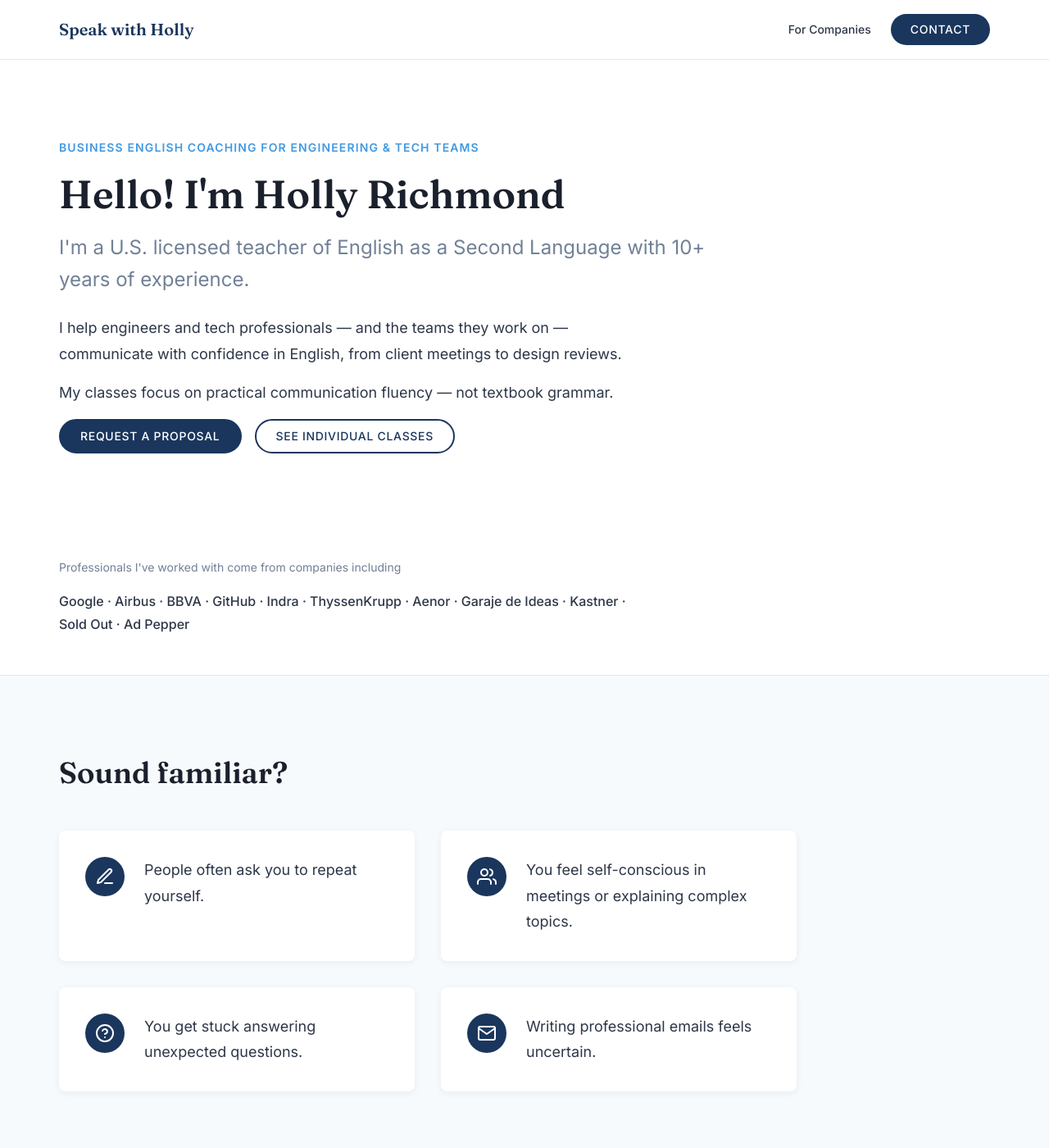
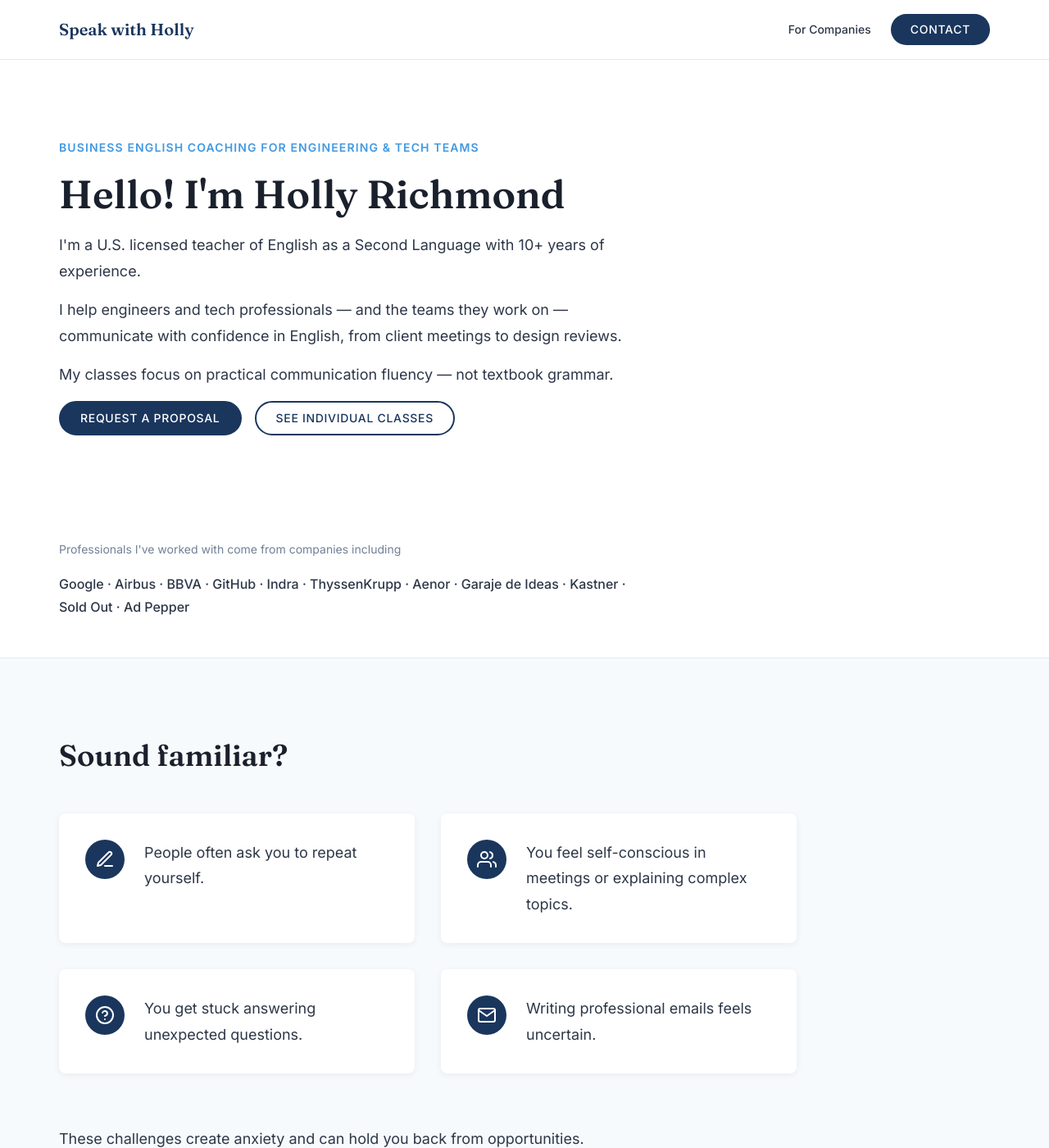
Before and after one commit to nahumgarcia/holly_web, a Jekyll site: the page built from index.html, in a window 1280 px wide and 1400 px high. Shown: the whole window at 82% size. Built offline with Jekyll 4.4.1, drawn with Linux system fonts in a browser that asks for light colours.

Commit message:
Simplify hero text hierarchy
The hero stacked five different text treatments before the buttons
(eyebrow, H1, a large grey subtitle, then normal body paragraphs).
The credential line ("I'm a U.S. licensed teacher...") was styled as
its own headline-level subtitle, but it's a supporting fact, not a
second value proposition, so it shouldn't compete visually with the
name or the eyebrow.

Folded it into the body paragraph block so it reads at the same size
and weight as the rest of the description. Down to three clear
levels: eyebrow, name, one consistent paragraph block.

Co-Authored-By: Claude Sonnet 5 <noreply@anthropic.com>

```diff
--- a/_sass/formal/_components.scss
+++ b/_sass/formal/_components.scss
@@ -67,16 +67,6 @@
 
 .hero-title {
   margin-bottom: $spacing-md;
-}
-
-.hero-subtitle {
-  font-size: $font-size-xl;
-  color: $color-text-light;
-  margin-bottom: $spacing-lg;
-
-  @media (min-width: $breakpoint-md) {
-    font-size: $font-size-2xl;
-  }
 }
 
 .hero-description {
--- a/index.html
+++ b/index.html
@@ -10,8 +10,8 @@ description: English classes for engineers and tech professionals. Improve your
     <div class="hero-content">
       <p class="hero-eyebrow">{{ site.data.content.hero.eyebrow }}</p>
       <h1 class="hero-title">{{ site.data.content.hero.greeting }}</h1>
-      <p class="hero-subtitle">{{ site.data.content.hero.tagline }}</p>
       <div class="hero-description">
+        <p>{{ site.data.content.hero.tagline }}</p>
         {{ site.data.content.hero.description | markdownify }}
         {{ site.data.content.about.approach | markdownify }}
       </div>
```
